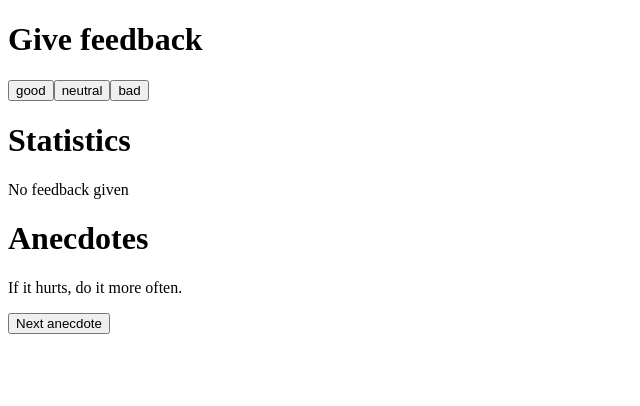
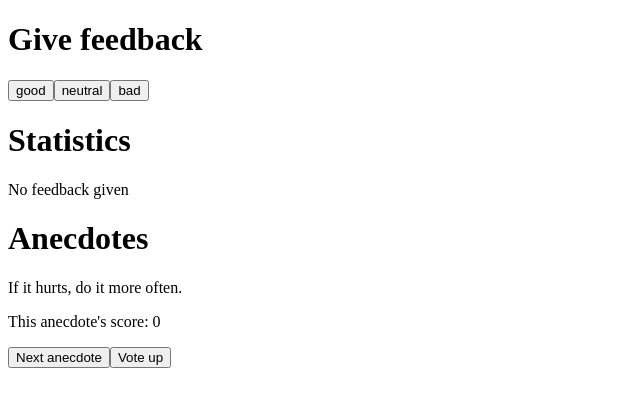
Before and after one commit to jarkkoa/FSO22, a React (Create React App) app in the folder part1/unicafe/: page / in a window 1280 px wide. Shown: the top 406 px of the page, without its empty margins (0-640 px from the left). Built offline with nearby package versions, Linux system fonts and the light colour scheme.

Commit message:
Anecdotes step 2 (1.13)

```diff
--- a/part1/unicafe/src/App.js
+++ b/part1/unicafe/src/App.js
@@ -69,6 +69,8 @@ const App = () => {
     'Programming without an extremely heavy use of console.log is same as if a doctor would refuse to use x-rays or blood tests when diagnosing patients.'
   ]
 
+  const [anecPoints, setAnecpoint] = useState(new Array(anecdotes.length).fill(0));
+
   const handleGoodClick = () => {
 
     const newGood = good + 1;
@@ -99,6 +101,12 @@ const App = () => {
     setAvg((good - newBad) / (good + neutral + newBad));
   }
 
+  const voteAnecdote = () => {
+    var copy = [...anecPoints]
+    copy[anecIndex] += 1
+    setAnecpoint(copy)
+  }
+
   return (
     <div>
       <h1>Give feedback</h1>
@@ -111,7 +119,9 @@ const App = () => {
 
       <h1>Anecdotes</h1>
       <p>{anecdotes[anecIndex]}</p>
+      <p>This anecdote's score: {anecPoints[anecIndex]}</p>
       <Button text='Next anecdote' action={() => setAnecdote(Math.floor(Math.random() * anecdotes.length))}></Button>
+      <Button text='Vote up' action={voteAnecdote} />
 
     </div>
   )
```
